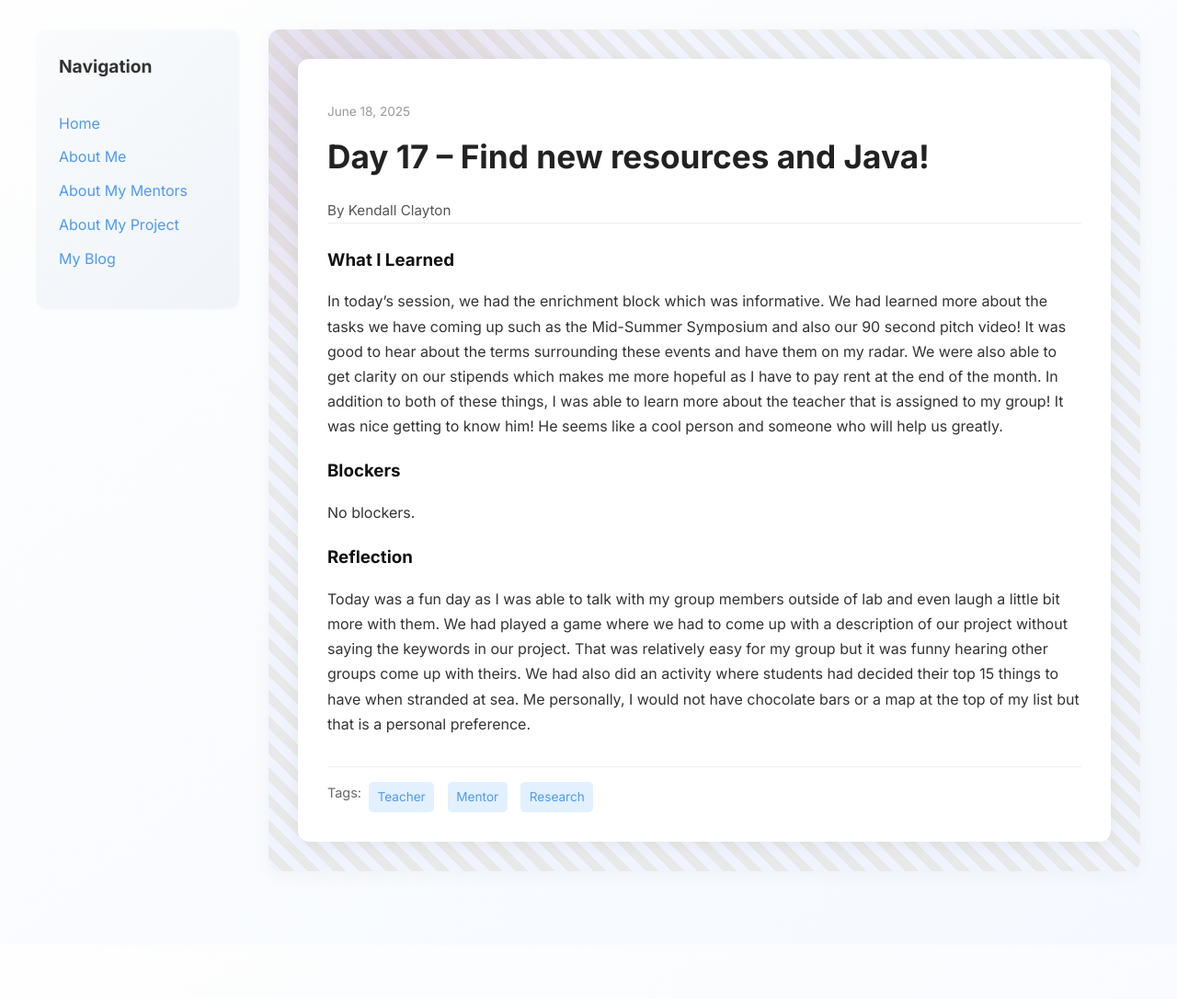
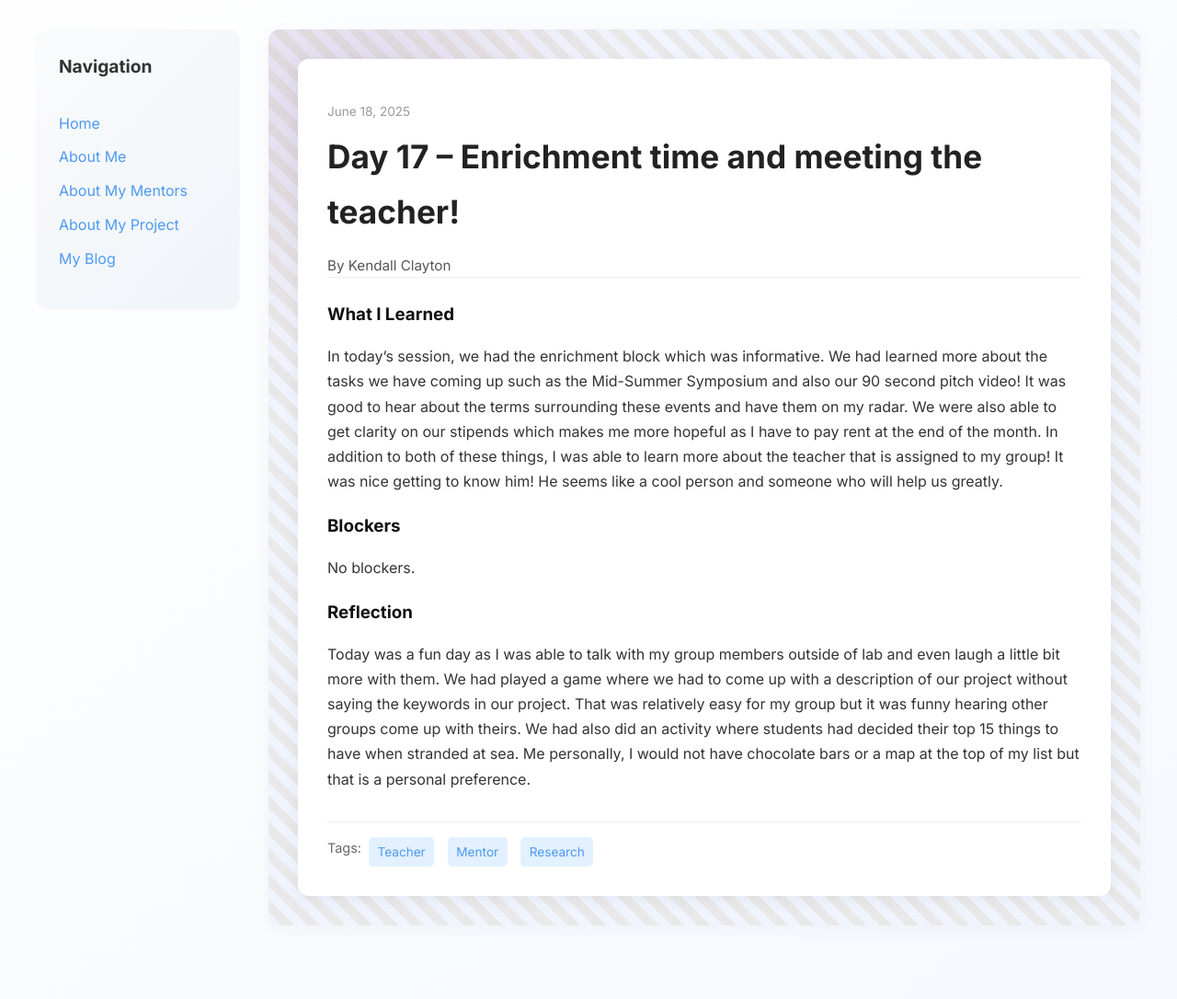
Before and after one commit to kendallzoe/kendallzoe.github.io, a Jekyll site: the page built from _posts/2025-06-18-day-17.md, in a window 1280 px wide. Shown: the whole page at 92% size. Built offline with Jekyll 4.4.1, drawn with Linux system fonts in a browser that asks for light colours; before the commit the page ends 1027 px from its top, so only the background shows below that.

Commit message:
Update 2025-06-18-day-17.md

```diff
--- a/_posts/2025-06-18-day-17.md
+++ b/_posts/2025-06-18-day-17.md
@@ -1,6 +1,6 @@
 ---
 layout: post
-title: "Day 17 – Find new resources and Java!"
+title: "Day 17 – Enrichment time and meeting the teacher!"
 date: 2025-06-18
 author: "Kendall Clayton"
 permalink: /day17.html
```
